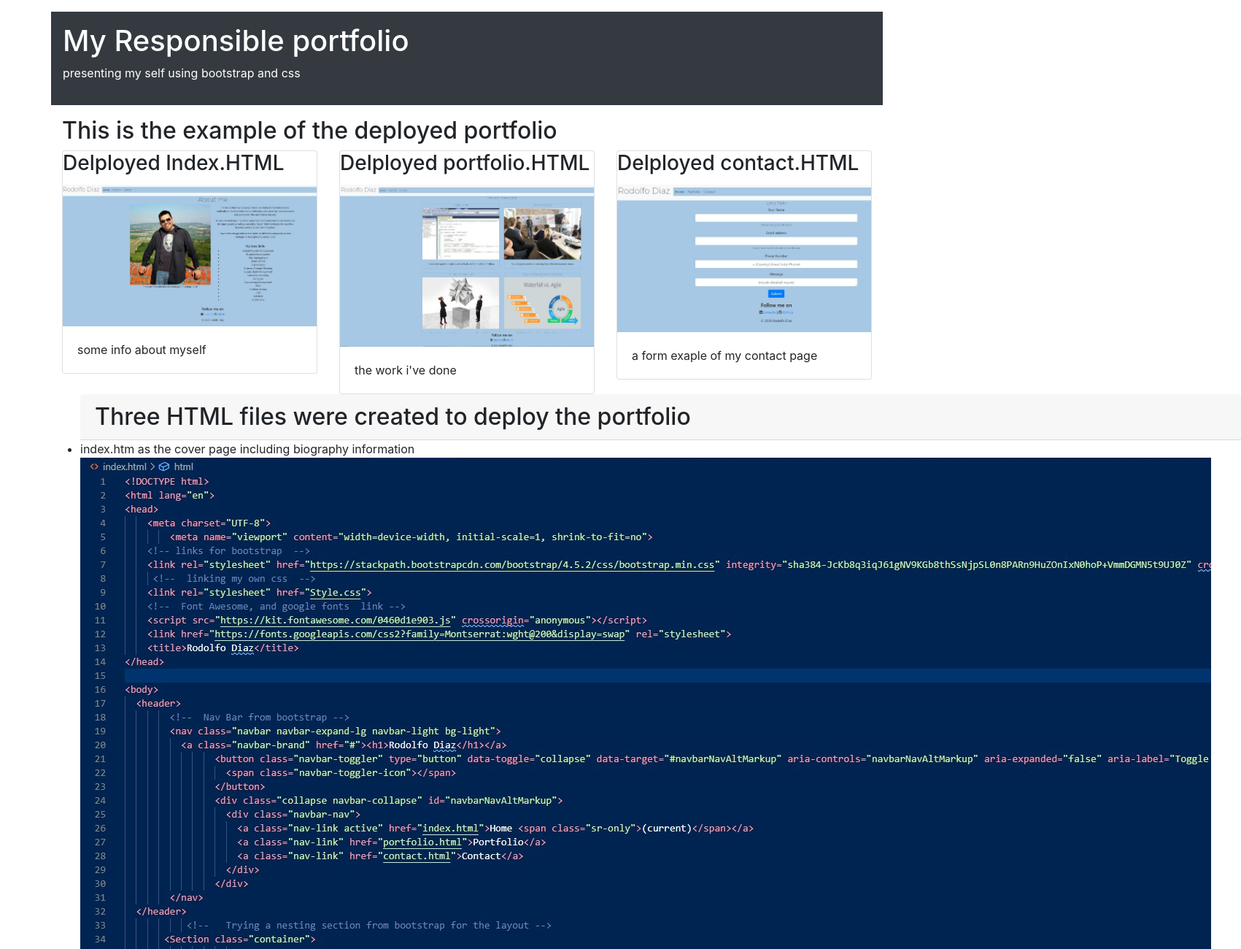
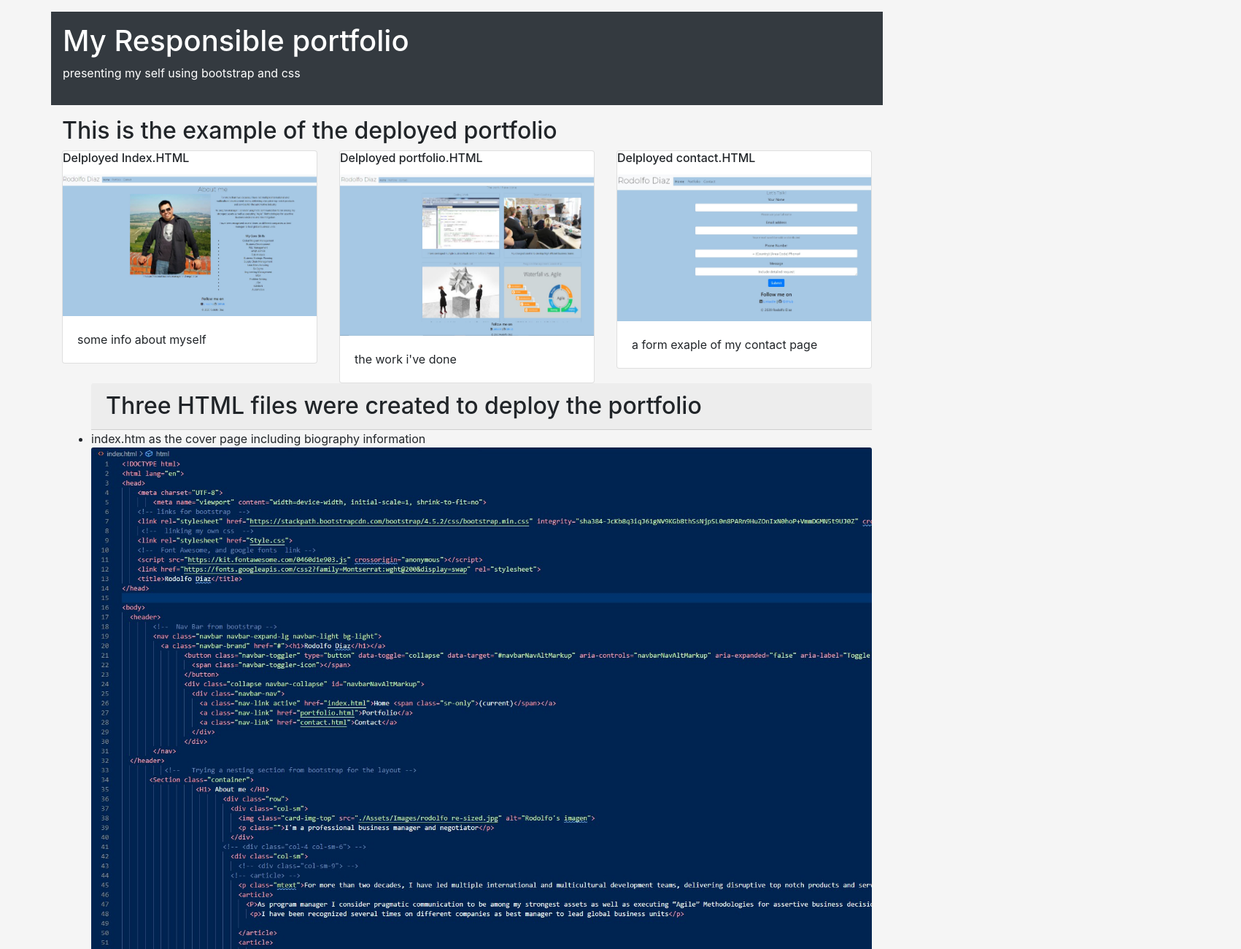
Before and after one commit to Rodolfod1/MyResponsive-Portfolio, a plain HTML site: page capture.html in a window 1280 px wide. Shown: the top 1300 px of the page at 73% size, 1701 px wide, since content can reach past the window. Drawn offline with nearby package versions, Linux system fonts and the light colour scheme.

Commit message:
polishing screenshots

```diff
--- a/Style.css
+++ b/Style.css
@@ -68,3 +68,7 @@ h3 {
 .row {
   margin-bottom: 10px;
 }
+
+#master{
+    background-image:url(Assets\Images\code.jpg) ;
+}
--- a/capture.html
+++ b/capture.html
@@ -4,9 +4,11 @@
     <meta charset="UTF-8">
     <meta name="viewport" content="width=device-width, initial-scale=1.0">
     <link rel="stylesheet" href="https://stackpath.bootstrapcdn.com/bootstrap/4.5.2/css/bootstrap.min.css" integrity="sha384-JcKb8q3iqJ61gNV9KGb8thSsNjpSL0n8PARn9HuZOnIxN0hoP+VmmDGMN5t9UJ0Z" crossorigin="anonymous">
+   <link rel="stylesheet" href="./screen.css">
     <title>Visual Aid for component</title>
 </head>
 <body>
+
     <header class="container p-3 my-3 bg-dark text-white">  <h1>My Responsible portfolio</h1>
     <p>presenting my self using bootstrap and css </p>
     </header>
@@ -19,7 +21,7 @@
                         <div class="col-sm">
                         <!-- making cards for each experience  -->
                             <div class="card ">
-                                <H3 class="card-title">Delployed Index.HTML</H3>
+                                <H6 class="card-title">Delployed Index.HTML</H6>
                                 <img src="./Assets/Images/coverpg.jpg" alt="image of deployment1" class="card-img-top">
                                 <div class="card-body">
                                     <p class="card-text">some info about myself </p>
@@ -30,7 +32,7 @@
                     <div class="col-sm">
                         <!-- making cards for each experience  -->
                             <div class="card ">
-                                <H3 class="card-title">Delployed portfolio.HTML</H3>
+                                <H6 class="card-title">Delployed portfolio.HTML</H6>
                                 <img src="./Assets/Images/presentingportfolio.jpg" alt="image of deployment2" class="card-img-top">
                                 <div class="card-body">
                                     <p class="card-text">the work i've done</p>
@@ -41,23 +43,27 @@
                         <div class="col-sm">
                             <!-- making cards for each experience  -->
                                 <div class="card ">
-                                    <H3 class="card-title">Delployed contact.HTML</H3>
+                                    <H6 class="card-title">Delployed contact.HTML</H6>
                                     <img src="./Assets/Images/presentingcontact.jpg" alt="image of deployment3" class="card-img-top">
                                     <div class="card-body">
                                         <p class="card-text">a form exaple of my contact page</p>
                                     </div>
                                 </div>
                         </div>
+                 </div>
+
+
 
                       <ul class="card-dark">
                             <h2 class="card-header">Three HTML files were created to deploy the portfolio</h2>
                             <li>index.htm <span>as the cover page including biography information </span></li>
-        <img src="./Assets/Images/index-html.jpg" alt="screen capture of index code">
+                            <img src="./Assets/Images/index-html.jpg" alt="screen capture of index code" class="card-img-top">
                             <li>portfolio.html <span>- This page contains and example of all work i have done thru the years </span></li>
-        <img src="./Assets/Images/portfolio-html.jpg" alt="Screen capture of portfolio page code">
+                            <img src="./Assets/Images/portfolio-html.jpg" alt="Screen capture of portfolio page code" class="card-img-top">
                             <li>contact.html <span> - This code example is for my contact page </span></li>
-        <img src="./Assets/Images/contact-html.jpg" alt="Screen capture of contact page code ">
+                            <img src="./Assets/Images/contact-html.jpg" alt="Screen capture of contact page code " class="card-img-top">
                      </ul>
+
 
 
 </body>
--- /dev/null
+++ b/screen.css
@@ -0,0 +1,4 @@
+/* another CSS*/
+Body {
+  background-color: whitesmoke;
+}
```
Also changed, not shown: Assets/Images/code.jpg (added). Lines whose indentation alone changed are shown as unchanged.
